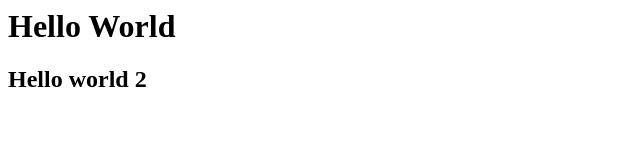
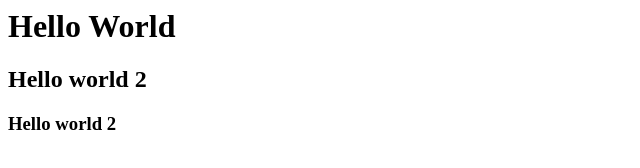
Before and after one commit to JaDavid00/proj, a plain HTML site: page index.html in a window 1280 px wide. Shown: the whole page, without its empty margins (0-640 px from the left). Drawn offline with Linux system fonts and the light colour scheme.

Commit message:
Idex Update

```diff
--- a/index.html
+++ b/index.html
@@ -1,2 +1,3 @@
 <h1> Hello World </h1>
 <h2> Hello world 2 </h2>
+<h3> Hello world 2 </h3>
```
